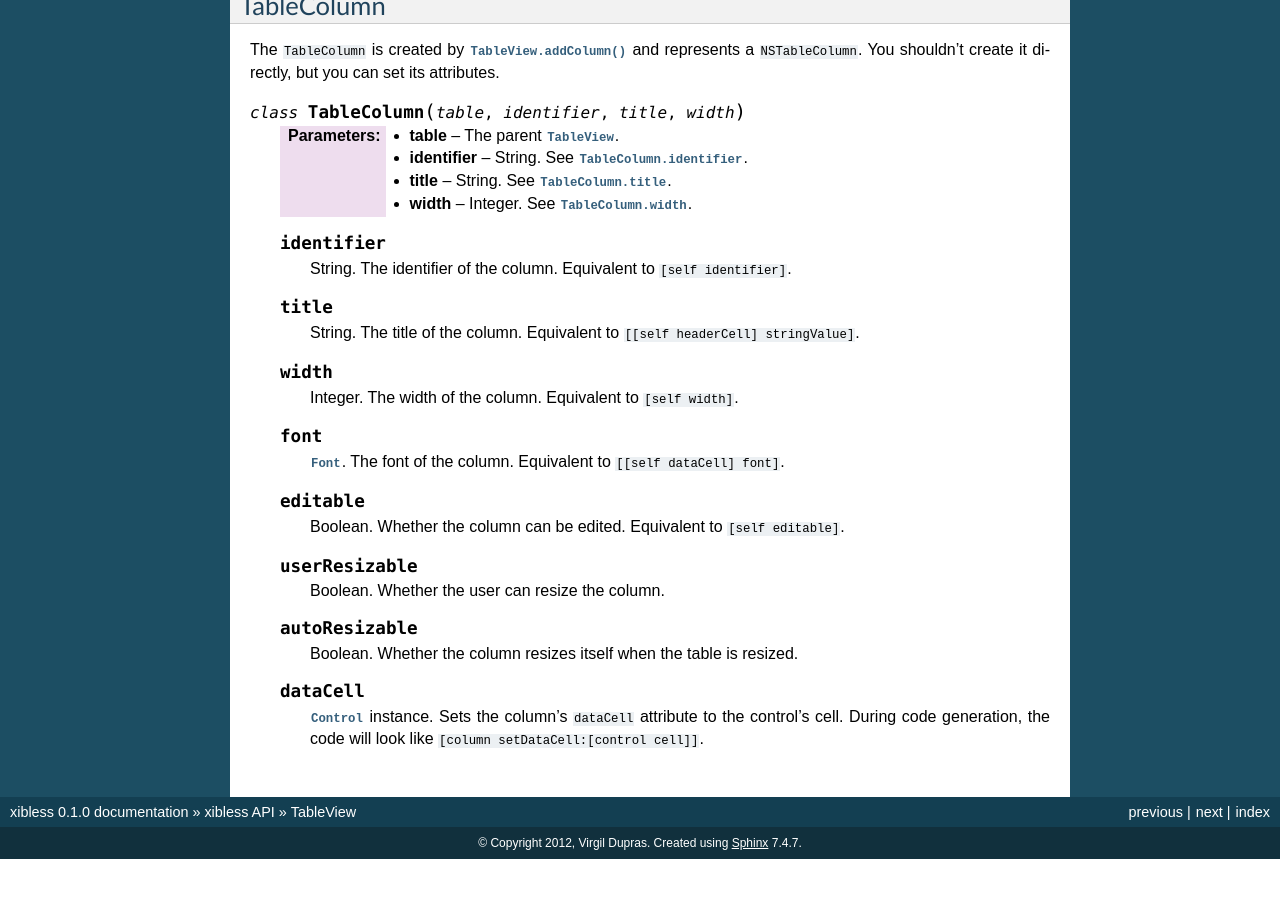
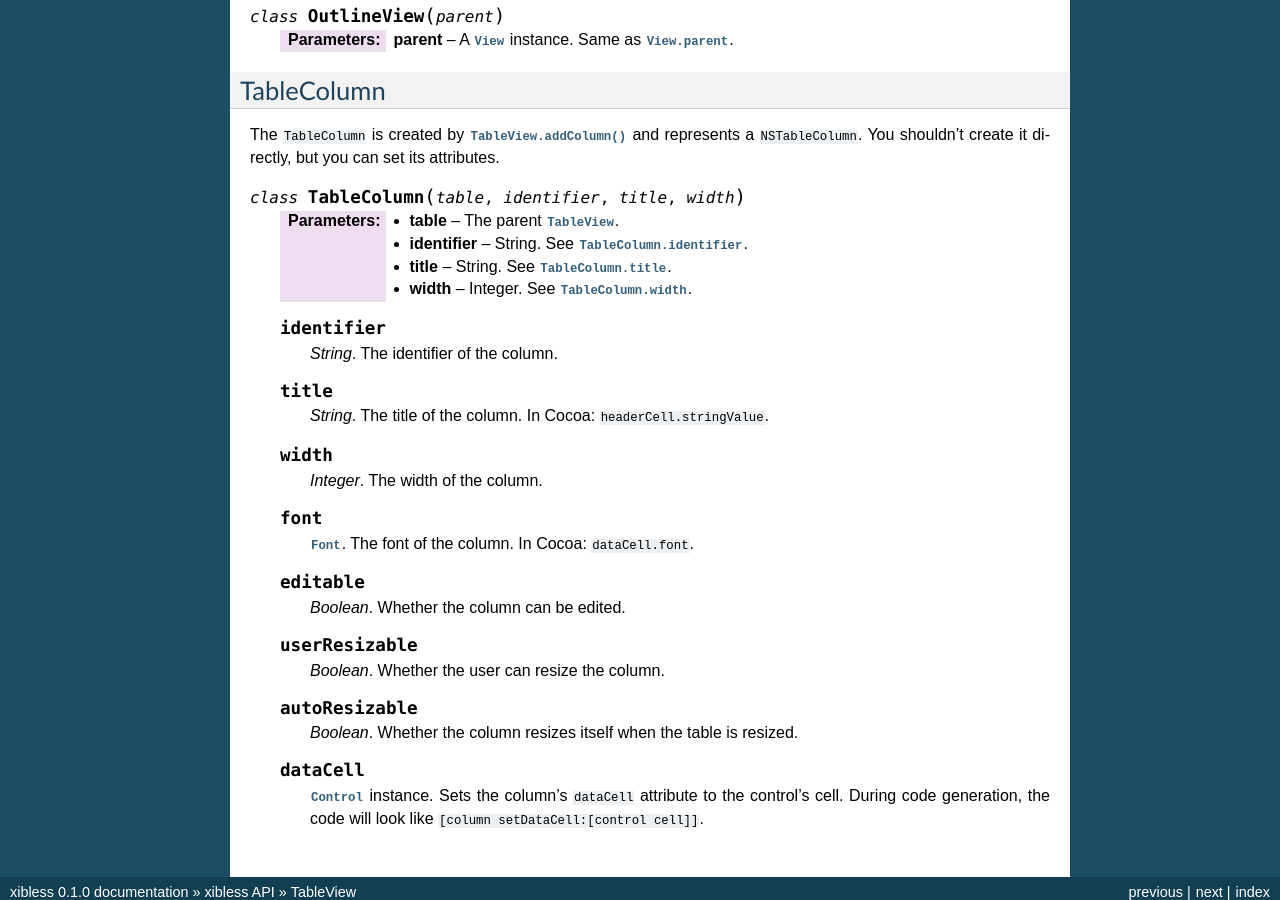
Before and after one commit to hsoft/xibless, a Sphinx documentation site: the page built from docs/api/table.rst, in a window 1280 px wide and 900 px high, scrolled down 1132 px. Built offline with Sphinx 7.4.7, drawn with Linux system fonts in a browser that asks for light colours; before the commit the page ends 1991 px from its top, so only the background shows below that; some of the changed text lies outside the part shown.

Commit message:
Added TableView.alternatingRows attribute and improved docs a little bit.

```diff
--- a/docs/api/table.rst
+++ b/docs/api/table.rst
@@ -29,6 +29,11 @@
 
         *Boolean*. Sets the corresponding flag in ``NSTableView``. Default values are the same as
         in ``NSTableView``.
+
+    .. attribute:: alternatingRows
+
+        *Boolean*. Whether rows have an alternating background colors. In Cocoa, it's
+        ``usesAlternatingRowBackgroundColors``.
 
     .. attribute:: font
     .. attribute:: editable
@@ -70,31 +75,31 @@
 
     .. attribute:: identifier
 
-        String. The identifier of the column. Equivalent to ``[self identifier]``.
+        *String*. The identifier of the column.
 
     .. attribute:: title
 
-        String. The title of the column. Equivalent to ``[[self headerCell] stringValue]``.
+        *String*. The title of the column. In Cocoa: ``headerCell.stringValue``.
 
     .. attribute:: width
 
-        Integer. The width of the column. Equivalent to ``[self width]``.
+        *Integer*. The width of the column.
 
     .. attribute:: font
 
-        :class:`Font`. The font of the column. Equivalent to ``[[self dataCell] font]``.
+        :class:`Font`. The font of the column. In Cocoa: ``dataCell.font``.
 
     .. attribute:: editable
 
-        Boolean. Whether the column can be edited. Equivalent to ``[self editable]``.
+        *Boolean*. Whether the column can be edited.
 
     .. attribute:: userResizable
 
-        Boolean. Whether the user can resize the column.
+        *Boolean*. Whether the user can resize the column.
 
     .. attribute:: autoResizable
 
-        Boolean. Whether the column resizes itself when the table is resized.
+        *Boolean*. Whether the column resizes itself when the table is resized.
 
     .. attribute:: dataCell
 
--- a/docs/basics.rst
+++ b/docs/basics.rst
@@ -71,6 +71,11 @@
 
     findMenu.addItem("Find...", Action(None, 'performFindPanelAction:'), 'cmd+f', tag=const.NSFindPanelActionShowFindPanel)
 
+The API documentation will indicate when such a constant is required. Ideally, there will be a
+constant in ``xibless`` (see :doc:`api/const`) wrapping every Cocoa constant, but doing so is boring
+work and I'm often too excited doing not-boring work to spend time wrapping constants. But
+eventually...
+
 Memory Management
 -----------------
 
```
Also changed, not shown: docs/api/index.rst (+7 -0 lines), 1 other file.
